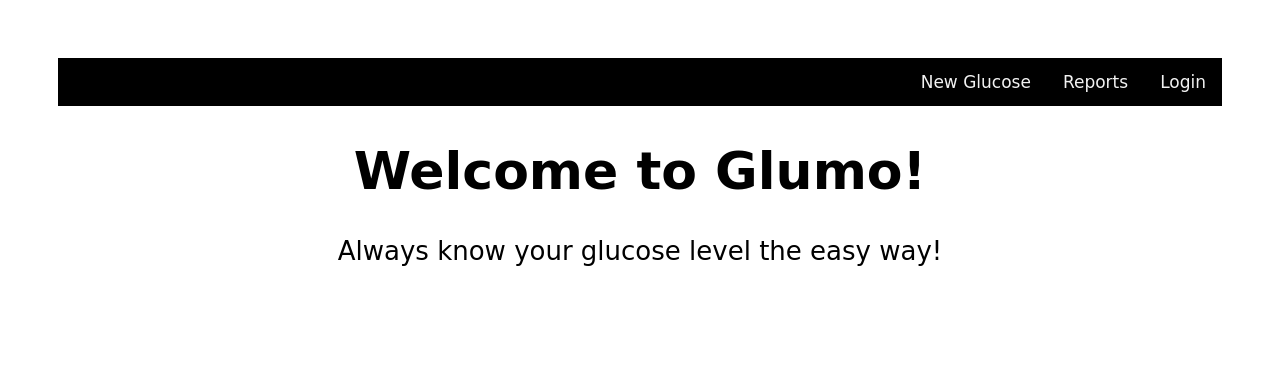
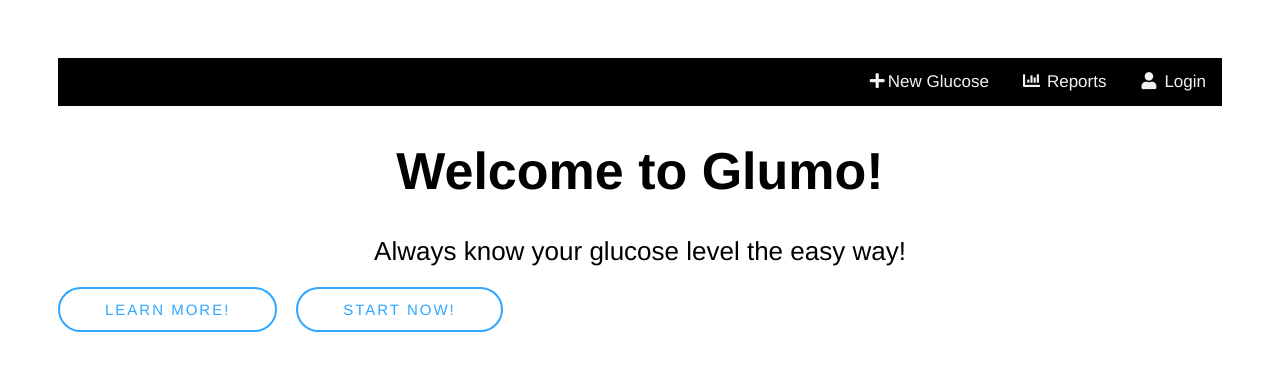
Before and after one commit to tiananguyen/glumo-webapp, a Node server app: page / in a window 1280 px wide. Shown: the top 373 px of the page. Run offline with Node 20, Linux system fonts and the light colour scheme.

Commit message:
Learn more and Start Now buttons added

```diff
--- a/myapp/views/index.ejs
+++ b/myapp/views/index.ejs
@@ -2,21 +2,27 @@
 <html>
   <head>
     <title>Glumo</title>
+    <link rel = "stylesheets" href = "style.css">
+    <link rel="stylesheet" href="https://use.fontawesome.com/releases/v5.7.2/css/all.css" integrity="sha384-fnmOCqbTlWIlj8LyTjo7mOUStjsKC4pOpQbqyi7RrhN7udi9RwhKkMHpvLbHG9Sr" crossorigin="anonymous">
+    <link rel="stylesheet" href="vendor/device-mockups/device-mockups.min.css">
   </head>
-  <link rel = "stylesheets" href = "style.css">
   <body>
     <div class = "topnav">
-      <a href = "Login">Login </a>
-      <a href = "Reports"> Reports </a>
-      <a href = "New Glucose">New Glucose </a>
+      <a href = "#Login"><i class = "fa fa-fw fa-user"></i> Login </a>
+      <a href = "#Reports"><i class = "fa fa-fw fa-chart-bar"></i> Reports </a>
+      <a href = "#New_Glucose"><i class = "fa fa-fw fa-plus"></i>New Glucose </a>
     </div>
     <h1><center>Welcome to Glumo!</center></h1>
     <p><center> Always know your glucose level the easy way! </center></p>
+    <div class = "col-sm-12 text-center">
+      <a href = "#About" class = "customButton">LEARN MORE!</a>
+      <a href = "#New_Glucose" class = "customButton">START NOW!</a>
+
 <!-- This is the CSS code -->
 <style>
 body {
   padding: 50px;
-  font: 26px "Comic Sans MS"; }
+  font: 26px "Helvetica Neue", Helvetica, Arial, sans-serif; }
 
 a {
   color: #FF0000; }
@@ -44,6 +50,36 @@ a {
   background-color: #4CAF50;
   color: white;
 }
+
+.customButton {
+  color: #31A6FF;
+  font-family: Muli, Helvetica, Aria, sans-serif;
+  font-weight: 400;
+  font-size: 15px;
+  text-aligne: center;
+  text-decoration: none;
+  letter-spacing: 2px;
+
+  border: solid 2px #31A6FF;
+  border-radius: 50px;
+
+  padding-bottom: 12px;
+  padding-left: 45px;
+  padding-right: 45px;
+  padding-top:12px;
+  vertical-align: middle;
+  marginleft: 1%;
+  margin-right: 1%;
+
+  -webkit-transition-duration: .35s;
+  transition-duration: .35s;
+}
+
+.customButton:hover {
+  background-color: #31A6FF;
+  color: #fff;
+}
+
 </style>
 
 </html>
```
Also changed, not shown: myapp/views/index.html (deleted, +0 -16 lines).
